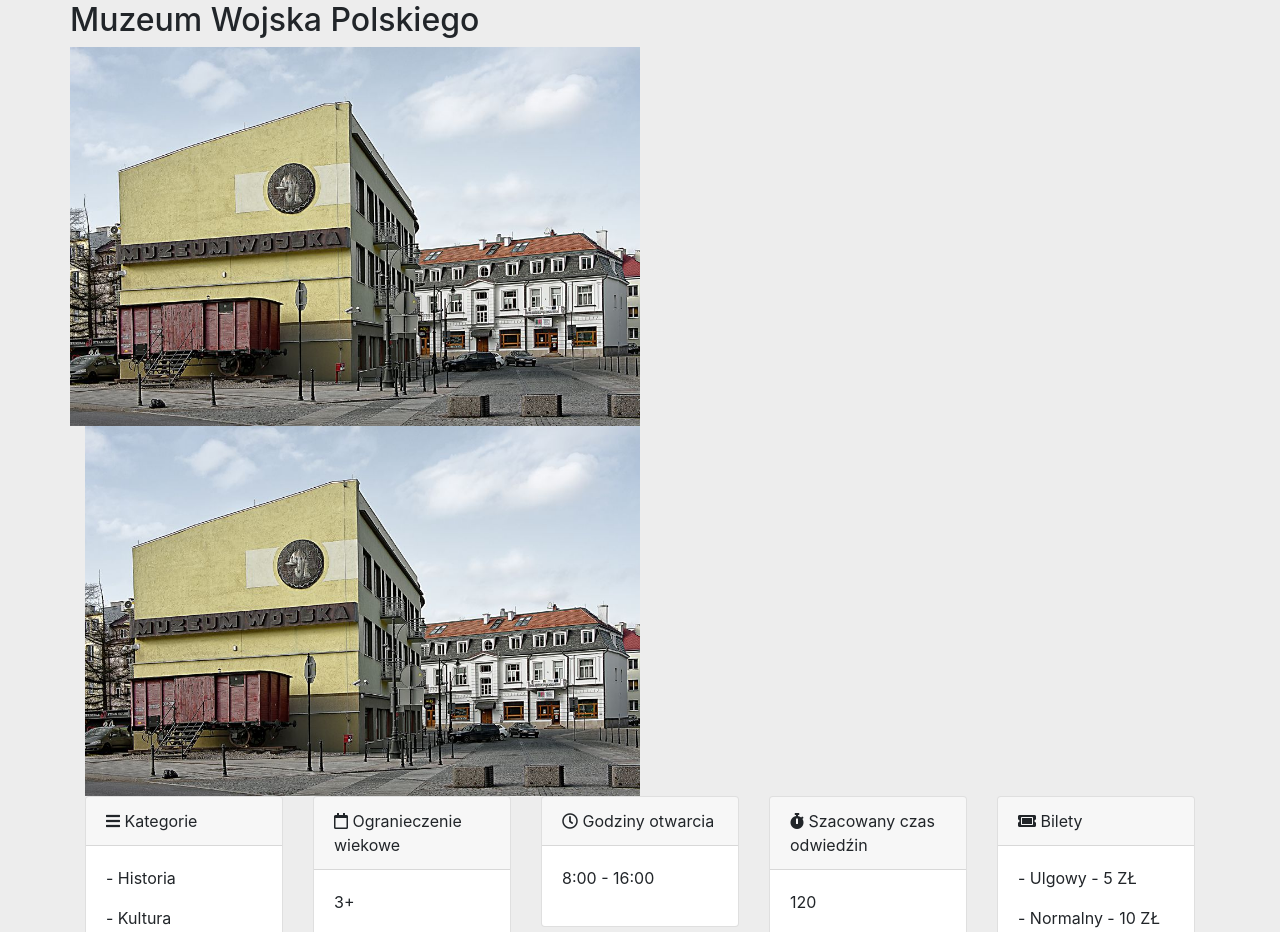
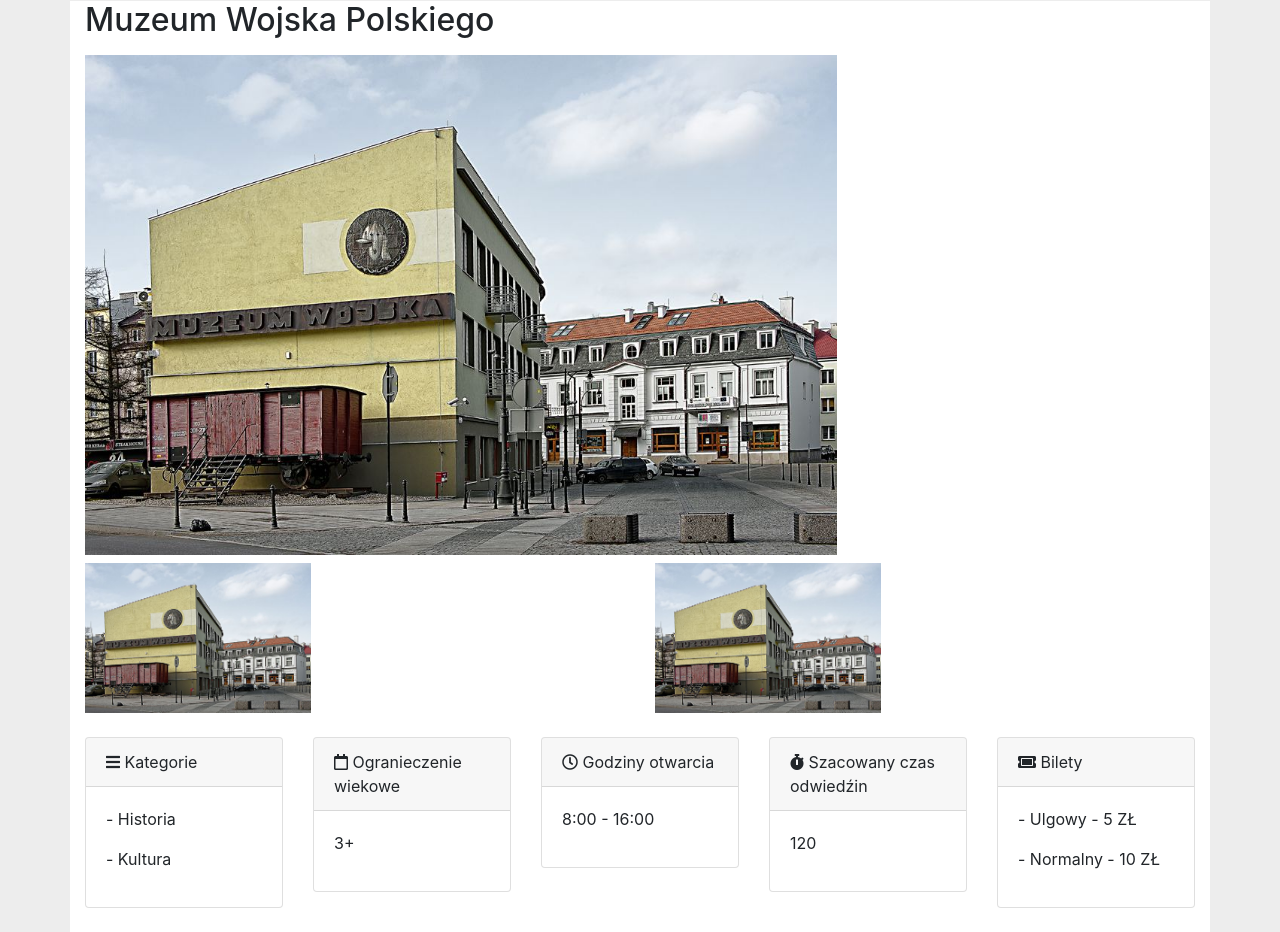
Before and after one commit to catchesfire/city-guide-app, a Django app: page /city_guide/attractions/1 in a window 1280 px wide. Shown: the part 72-1004 px from the top of the page. Run offline with Django 3.2, Linux system fonts and the light colour scheme; data comes from the database, SQL or seed files in the repository; some libraries are stand-ins or nearby versions.

Commit message:
Improved design of single attraction page

```diff
--- a/CityGuide/city_guide/static/css/style.css
+++ b/CityGuide/city_guide/static/css/style.css
@@ -22,12 +22,16 @@ body{
 
 
 .imageShort {
-    width: 100%;
-    height: auto;
+    max-height: 500px;
 }
 
 .imgDiv {
     width: 50%;
+}
+
+.minor-photo{
+    cursor: pointer;
+    max-height: 150px;
 }
 
 .attracionShort {
--- a/CityGuide/city_guide/templates/city_guide/attraction.html
+++ b/CityGuide/city_guide/templates/city_guide/attraction.html
@@ -6,29 +6,39 @@
     {% endfor %} -->
 
 
-<div class="container" style="margin-top: 72px;">
+<div class="container" style="margin-top: 72px; background-color: #fff">
     <!-- name -->
     <h2 class="row">
+        <div class="col">
             {{ object.name }}
+        </div>
     </h2>
     <!-- photos -->
-    <div class="row">
-        <div class="imgDiv">
+    <div class="row mt-3 mb-2">
+        <div class="col">
+            <!-- <div class="main-photo-container"> -->
                 <img id="mainPhoto" class="img-fluid imageShort" src="{{ object.photo_set.latest.photo.url }}" alt="error">
+            <!-- </div> -->
         </div>
     </div>
     <div class="row">
+        <!-- <div id="minor-photo-container"> -->
             {% for photo in object.photo_set.all %}
             <dix class="col">
-            <div class="imgDiv">
-                <img class="img-fluid imageShort minorPhoto" src="{{ photo.photo.url }}" alt="error">
-            </div>
+                <img class="img-fluid imageShort minor-photo" src="{{ photo.photo.url }}" alt="error">
             </dix>
             {% endfor %}
+            {% for photo in object.photo_set.all %}
+            <dix class="col">
+                <img class="img-fluid imageShort minor-photo" src="{{ photo.photo.url }}" alt="error">
+            </dix>
+            {% endfor %}
+        <!-- </div> -->
     </div>
     <!-- things -->
-    <div class="row">
+    <div class="row my-4">
         <!-- category -->
+        <!-- <div class="card-deck d-flex align-content-stretch flex-wrap"> -->
         <div class="col">
             <div class="card">
                 <div class="card-header">
@@ -95,6 +105,7 @@
                 </div>
 
             </div>
+        <!-- </div> -->
         </div>
     </div>
 
@@ -150,7 +161,7 @@
 <script async defer src="https://maps.googleapis.com/maps/api/js?key=AIzaSyCYXIhgWd59IDdrJoO38Tz2hbyoYw0u9TU&callback=initMap">
 </script>
 <script>
-    $(".minorPhoto").on("click",function(){
+    $(".minor-photo").on("click",function(){
         $("#mainPhoto").attr("src",$(this).attr("src"));
     });
 </script>
```
Also changed, not shown: CityGuide/media/uploads/GoodPoland_Palac_Branickich_03.jpg, CityGuide/media/uploads/img_3261_d.jpg, CityGuide/media/uploads/img_6407__1024x683__d.jpg, CityGuide/media/uploads/normal_01_Panorama_pałac_branickich.jpg. Lines whose indentation alone changed are shown as unchanged.
